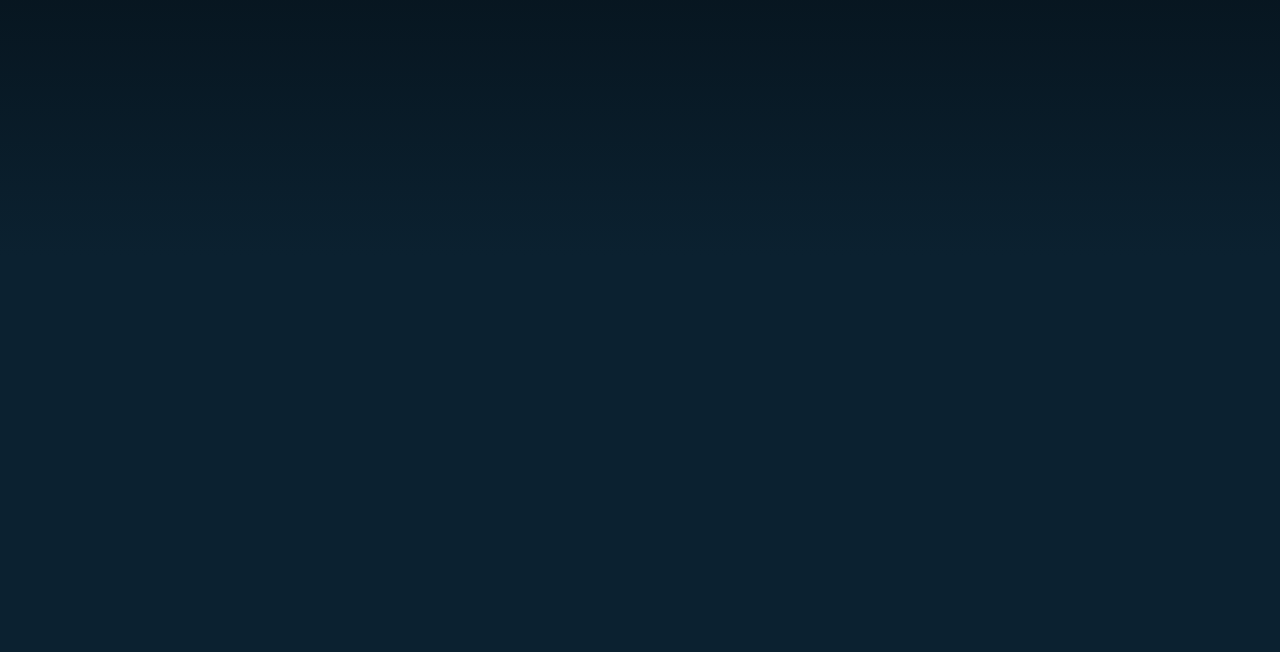
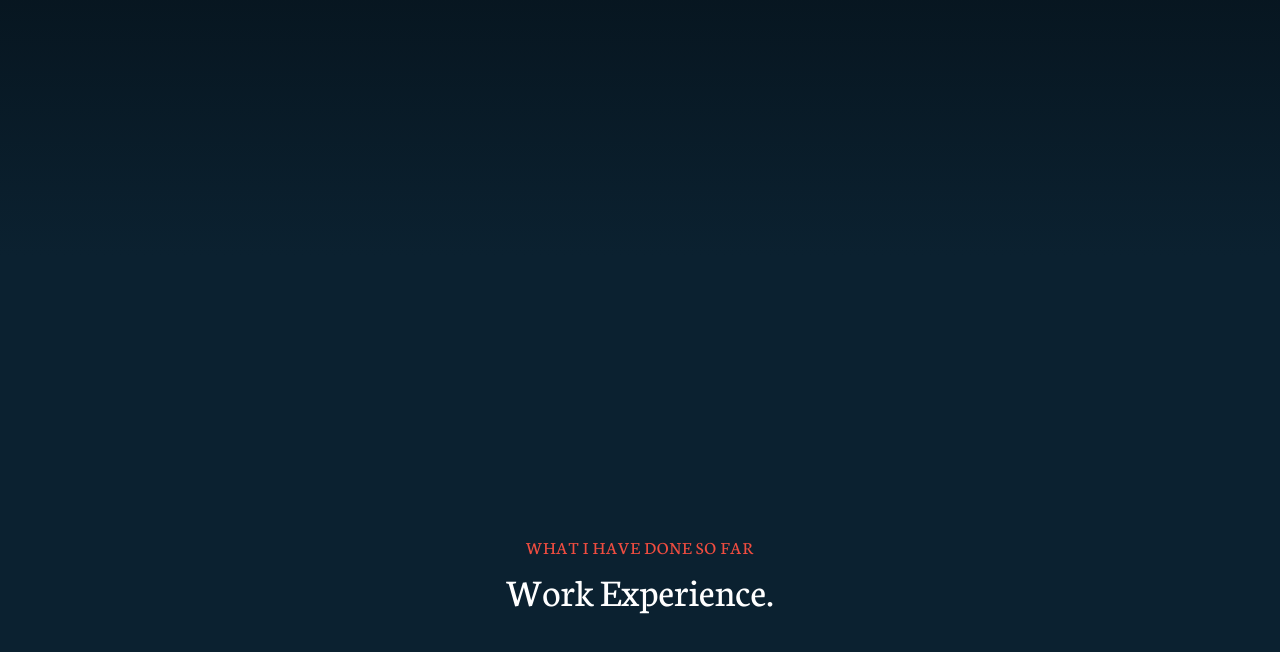
Before and after one commit to Davmike/new-portfolio, a React (Vite) app: page / in a window 1280 px wide. Shown: the part 1176-1828 px from the top of the page. Built offline with nearby package versions, Linux system fonts and the light colour scheme; a web font is replaced by a local one.

Commit message:
faet: add experience text heading

```diff
--- a/src/Components/Home.tsx
+++ b/src/Components/Home.tsx
@@ -269,7 +269,6 @@ function Home() {
               rel="noopener noreferrer"
               id={id}
               key={index}
-              // className="hover:scale-110 transition-transform duration-300 cursor-pointer"
             >
               {src}
             </a>
--- a/src/Components/Resume.tsx
+++ b/src/Components/Resume.tsx
@@ -80,6 +80,15 @@ function Resume() {
   ];
 
   return (
+    <>
+      {/* experience text section */}
+      <div className="mt-[120px] mb-[50px] flex justify-center items-center flex-col">
+        <p className="text-[18px] text-[#F04D40] uppercase tracking-wider">
+          What I have done so far
+        </p>
+        <h3 className="text-[40px] text-[white]">Work Experience.</h3>
+      </div>
+      {/* full version here */}
       <div className="timeline p-[20px] flex justify-center overflow-x-hidden">
         <div className="outer">
           {timelineData.map((item, index) => (
@@ -111,6 +120,7 @@ function Resume() {
           ))}
         </div>
       </div>
+    </>
   );
 }
 
--- a/src/index.css
+++ b/src/index.css
@@ -100,18 +100,18 @@ body {
   );
 }
 
-#menu {
+/* #menu {
   z-index: 2;
-}
+} */
 
-#menu-bar {
+/* #menu-bar {
   width: 18px;
   height: 40px;
   margin: 17px 0 20px 20px;
   cursor: pointer;
-}
+} */
 
-.bar {
+/* .bar {
   height: 2px;
   width: 100%;
   background-color: white;
@@ -126,8 +126,8 @@ body {
 
 #bar3 {
   transform: translateY(4px);
-}
-
+} */
+/*
 .nav {
   transition: 0.3s ease;
   display: none;
@@ -137,9 +137,9 @@ body {
   padding: 0 22px;
   transform: scale(0.94);
   animation: scale 1s forwards cubic-bezier(0.5, 1, 0.89, 1);
-}
+} */
 
-@keyframes scale {
+/* @keyframes scale {
   100% {
     transform: scale(1);
   }
@@ -163,9 +163,9 @@ li:nth-child(4) {
 
 li:nth-child(5) {
   animation: fade-in 0.9s 0.1s forwards cubic-bezier(0.11, 0, 0.5, 0);
-}
+} */
 
-@keyframes fade-in {
+/* @keyframes fade-in {
   100% {
     opacity: 1;
     filter: blur(0);
@@ -203,8 +203,8 @@ li:nth-child(5) {
   background: radial-gradient(circle, black, black);
   border-radius: 50%;
   transition: 0.3s ease;
-}
-
+} */
+/*
 .change {
   display: block;
 }
@@ -229,7 +229,7 @@ li:nth-child(5) {
   width: 520px;
   height: 520px;
   transform: translate(-60%, -30%);
-}
+} */
 
 /* resume styles */
 
@@ -243,7 +243,7 @@ li:nth-child(5) {
 
 /* range slider */
 
-.slider-container {
+/* .slider-container {
   width: 300px;
   margin: 0 auto;
 }
@@ -257,10 +257,10 @@ li:nth-child(5) {
   outline: none;
   opacity: 0.7;
   transition: opacity 0.2s;
-}
+} */
 
 /* Style for the slider thumb */
-.slider::-webkit-slider-thumb {
+/* .slider::-webkit-slider-thumb {
   -webkit-appearance: none;
   appearance: none;
   width: 15px;
@@ -275,11 +275,11 @@ li:nth-child(5) {
   height: 20px;
   background: #4caf50;
   cursor: not-allowed;
-}
+} */
 
 /* here start infinity logo slider styles */
 
-@keyframes slides {
+/* @keyframes slides {
   0% {
     transform: translateX(0);
   }
@@ -329,17 +329,17 @@ li:nth-child(5) {
 .logos:after {
   right: 0;
   background: linear-gradient(to right, rgba(255, 255, 255, 0), rgb(0, 0, 0));
-}
+} */
 
 /* project section */
 
-#project-main {
+/* #project-main {
   transition-duration: var(--transitionDuration);
   transition-property: box-shadow, background-color, transform;
   transition-timing-function: ease;
-}
+} */
 
-#description {
+/* #description {
   -webkit-backdrop-filter: blur(10px);
   backdrop-filter: blur(10px);
   border-radius: 0.5rem;
@@ -354,27 +354,27 @@ li:nth-child(5) {
   transition-duration: var(--transitionDuration);
   transition-property: left, right, opacity;
   transition-timing-function: ease;
-}
+} */
 
-.text-for-span {
+/* .text-for-span {
   transition: background-color var(--transitionDuration) ease;
-}
+} */
 
-.image-wraper {
+/* .image-wraper {
   object-fit: cover;
   transition: all var(--transitionDuration) ease;
   width: 100%;
   height: auto;
   max-width: 100%;
-}
+} */
 
-.checkout {
+/* .checkout {
   box-shadow: var(--shadow);
   color: var(--dark);
   color: white;
   transform: translateY(0);
   transition: all var(--transitionDuration) ease;
-}
+} */
 
 #message::placeholder {
   color: #787878;
@@ -494,26 +494,11 @@ li:nth-child(5) {
 /* for text section in about */
 
 .text {
-  /* font-size: 10vw;
-  letter-spacing: -0.01em;
-  line-height: 100%;
-  margin: 0;
-
-  width: 100%; */
   color: rgb(182, 182, 182, 0.2);
   background: linear-gradient(to right, #b6b6b6, #b6b6b6) no-repeat;
   -webkit-background-clip: text;
   background-clip: text;
-  /* background-size: 0%; */
   transition: background-size cubic-bezier(0.1, 0.5, 0.5, 1) 0.5s;
-
-  /* border-bottom: 1px solid #2f2b28; */
-
-  /* display: flex;
-  flex-direction: column;
-  align-items: flex-start;
-  justify-content: center;
-  position: relative; */
 }
 
 /* Add this to your CSS file */
```
Lines whose indentation alone changed are shown as unchanged.
